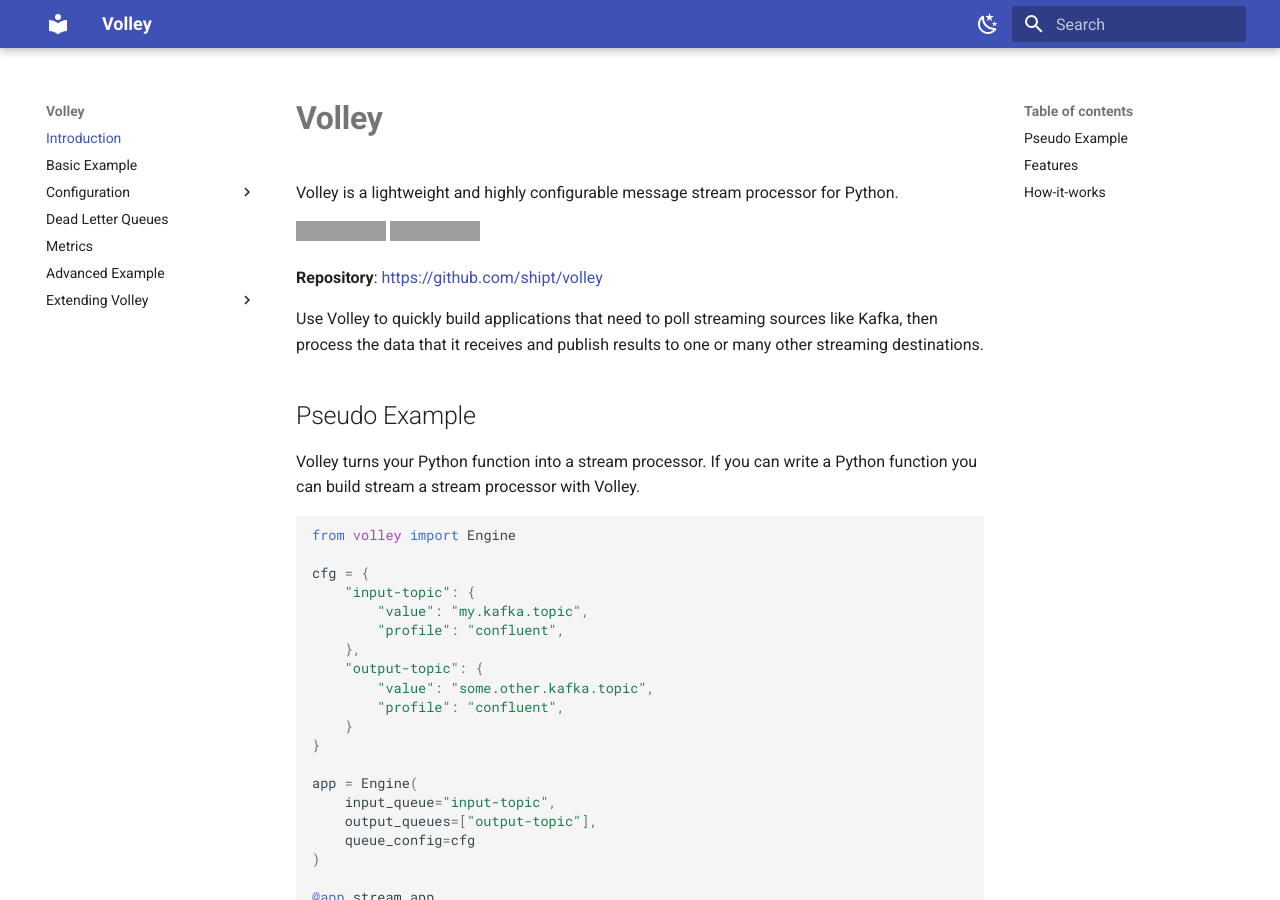
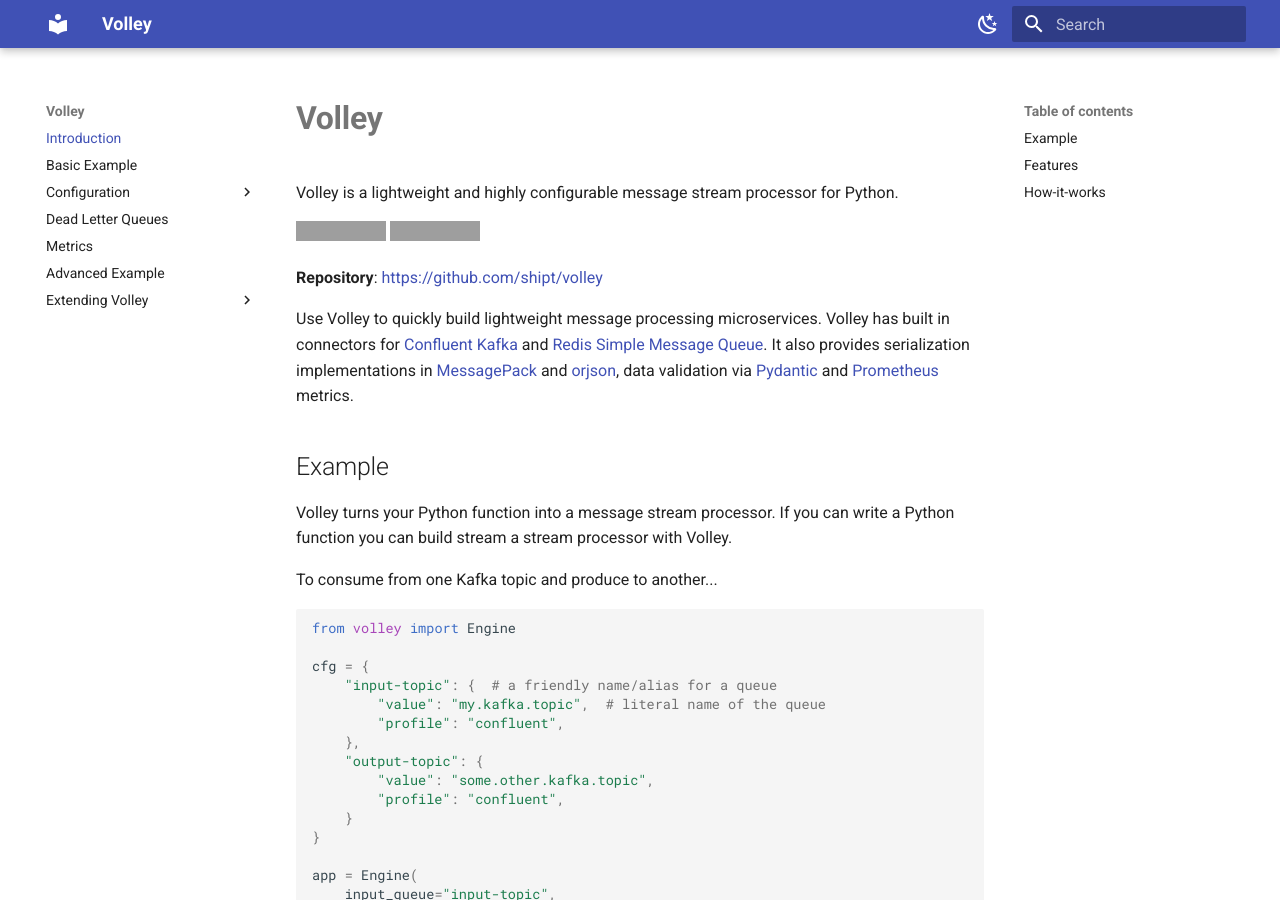
Before and after one commit to shipt/py-volley, an MkDocs documentation site: the page built from docs/docs/index.md, in a window 1280 px wide and 900 px high. Built offline with MkDocs 1.6.1 and Material for MkDocs 9.7.7, drawn with Linux system fonts in a browser that asks for light colours; grey boxes are pictures that could not be loaded.

Commit message:
cleanup docs

````diff
--- a/docs/docs/index.md
+++ b/docs/docs/index.md
@@ -11,19 +11,23 @@ Volley is a lightweight and highly configurable message stream processor for Pyt
 
 **Repository**: [https://github.com/shipt/volley](https://github.com/shipt/volley)
 
-Use Volley to quickly build applications that need to poll streaming sources like Kafka, then process the data that it receives and publish results to one or many other streaming destinations.
+
+Use Volley to quickly build lightweight message processing microservices. Volley has built in connectors for [Confluent Kafka](https://github.com/confluentinc/confluent-kafka-python) and [Redis Simple Message Queue](https://github.com/mlasevich/PyRSMQ). It also provides serialization implementations in [MessagePack](https://github.com/msgpack/msgpack-python) and [orjson](https://github.com/ijl/orjson), data validation via [Pydantic](https://github.com/samuelcolvin/pydantic) and [Prometheus](https://github.com/prometheus/client_python) metrics.
 
 
-## Pseudo Example
+## Example
 
-Volley turns your Python function into a stream processor. If you can write a Python function you can build stream a stream processor with Volley.
+Volley turns your Python function into a message stream processor. If you can write a Python function you can build stream a stream processor with Volley.
+
+
+To consume from one Kafka topic and produce to another...
 
 ```python
 from volley import Engine
 
 cfg = {
-    "input-topic": {
-        "value": "my.kafka.topic",
+    "input-topic": {  # a friendly name/alias for a queue
+        "value": "my.kafka.topic",  # literal name of the queue
         "profile": "confluent",
     },
     "output-topic": {
````
Also changed, not shown: docs/docs/metrics.md (+1 -1 lines), docs/docs/profiles.md (+3 -3 lines), docs/docs/queue_config.md (+1 -1 lines).
